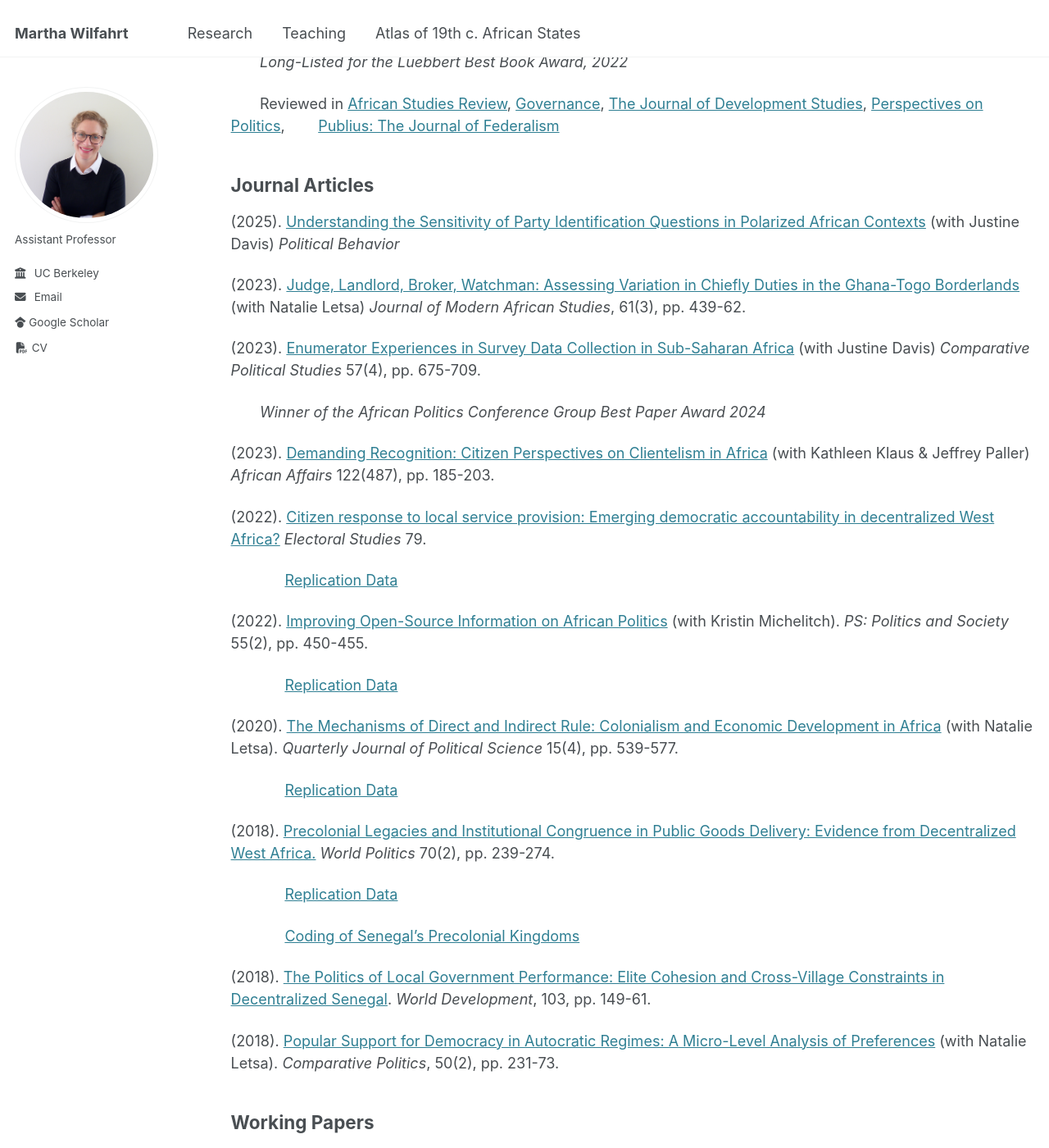
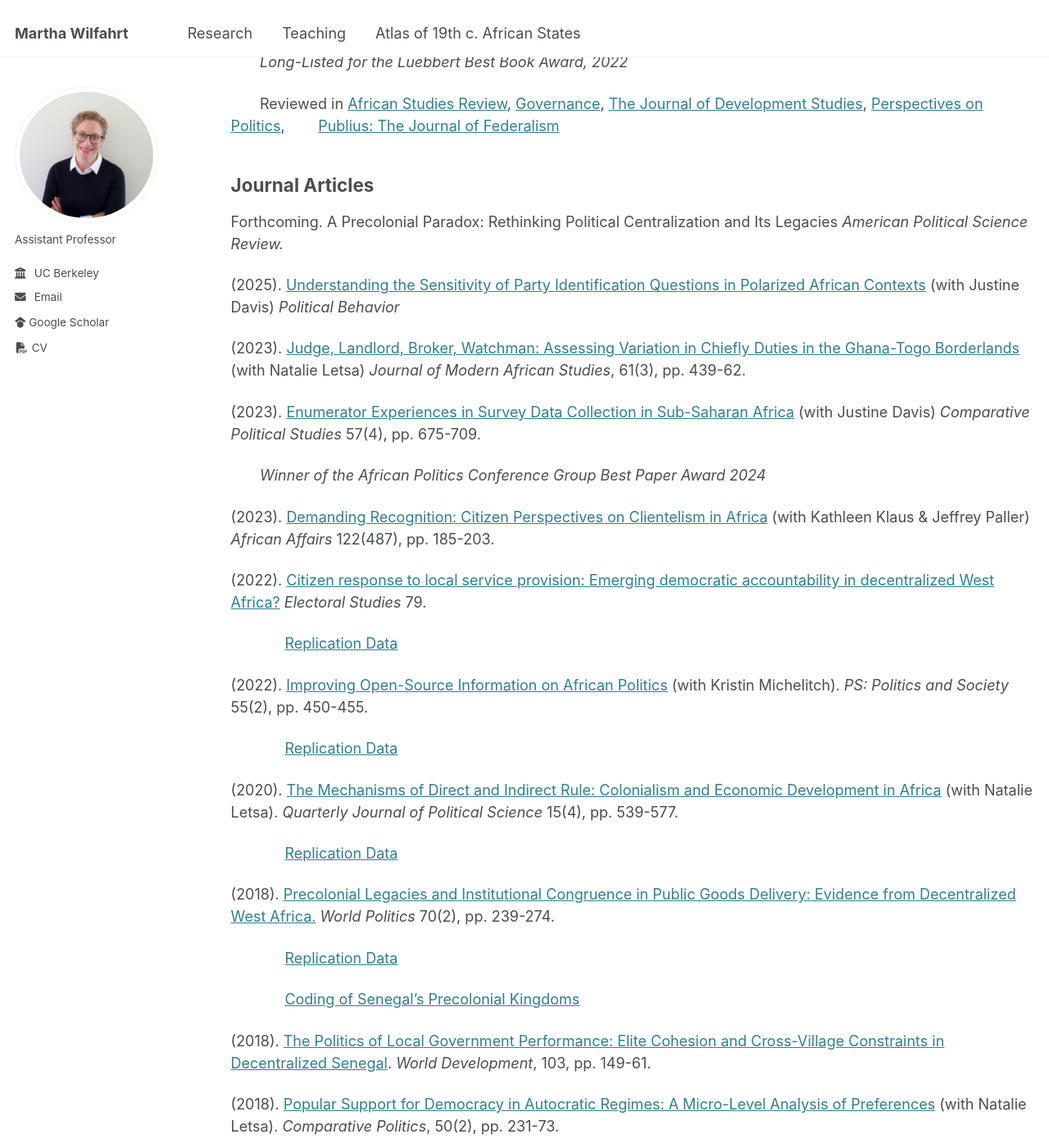
Before and after one commit to martha-wilfahrt/martha-wilfahrt.github.io, a Jekyll site: the page built from _pages/research.md, in a window 1280 px wide and 1400 px high, scrolled down 340 px. Shown: the whole window at 82% size. Built offline with Jekyll 4.4.1, drawn with Linux system fonts in a browser that asks for light colours; some of the changed text lies outside the part shown.

Commit message:
Update research.md

```diff
--- a/_pages/research.md
+++ b/_pages/research.md
@@ -23,6 +23,8 @@ Book
 
 Journal Articles
 -------
+
+Forthcoming. A Precolonial Paradox: Rethinking Political Centralization and Its Legacies _American Political Science Review._
 
 (2025). [Understanding the Sensitivity of Party Identification Questions in Polarized African Contexts][] (with Justine Davis) _Political Behavior_
 
```
Also changed, not shown: other parts of _pages/research.md (+1 -3 lines).
